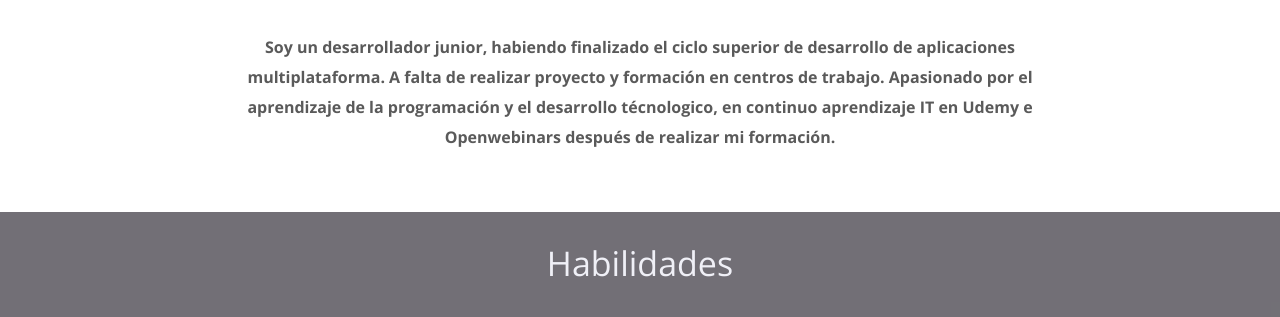
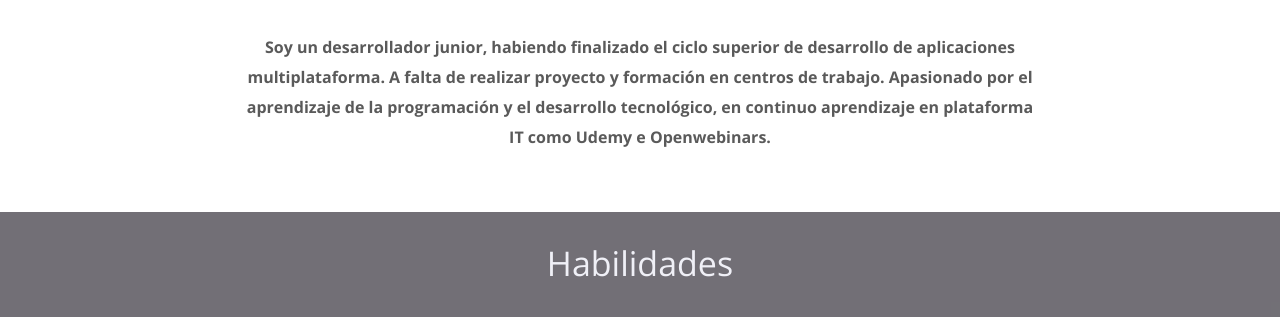
Before and after one commit to ARB89/Portafolio, a plain HTML site: page index.html in a window 1280 px wide. Shown: the part 715-1032 px from the top of the page. Drawn offline with nearby package versions, Linux system fonts and the light colour scheme; some packages are replaced by stand-ins of ours; a script that the page names is missing.

Commit message:
rectificación de texto acerca de

```diff
--- a/index.html
+++ b/index.html
@@ -36,7 +36,7 @@
                 <div class="texto">
                     <h3 class="titulo">Acerca de</h3>
                     <p>Soy un desarrollador junior, habiendo finalizado el ciclo superior de desarrollo de aplicaciones multiplataforma. A falta de realizar proyecto y formación en centros de trabajo. Apasionado por el aprendizaje de la programación y el
-                        desarrollo técnologico, en continuo aprendizaje IT en Udemy e Openwebinars después de realizar mi formación.</p>
+                        desarrollo tecnológico, en continuo aprendizaje en plataforma IT como Udemy e Openwebinars.</p>
                 </div>
             </div>
         </section>
```
